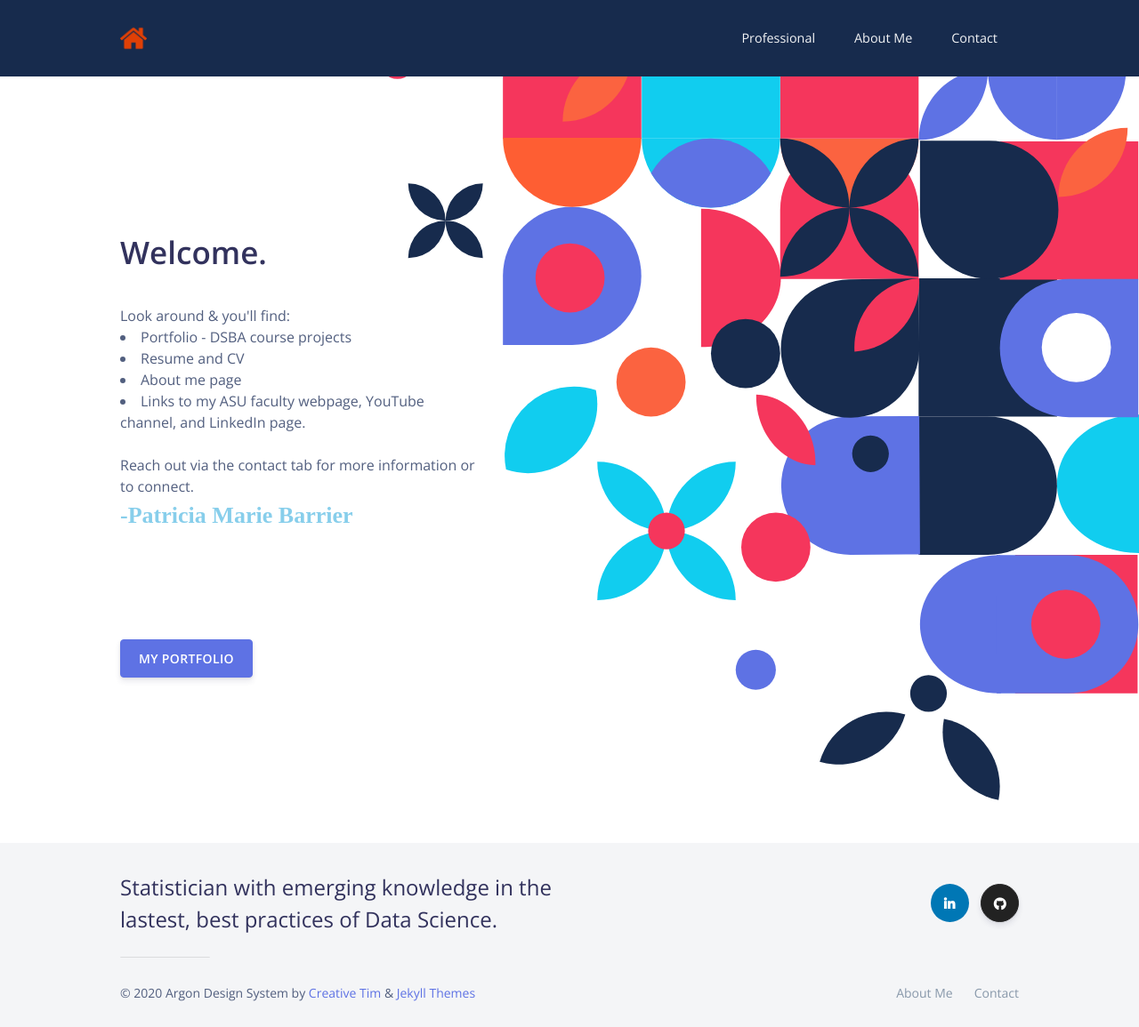
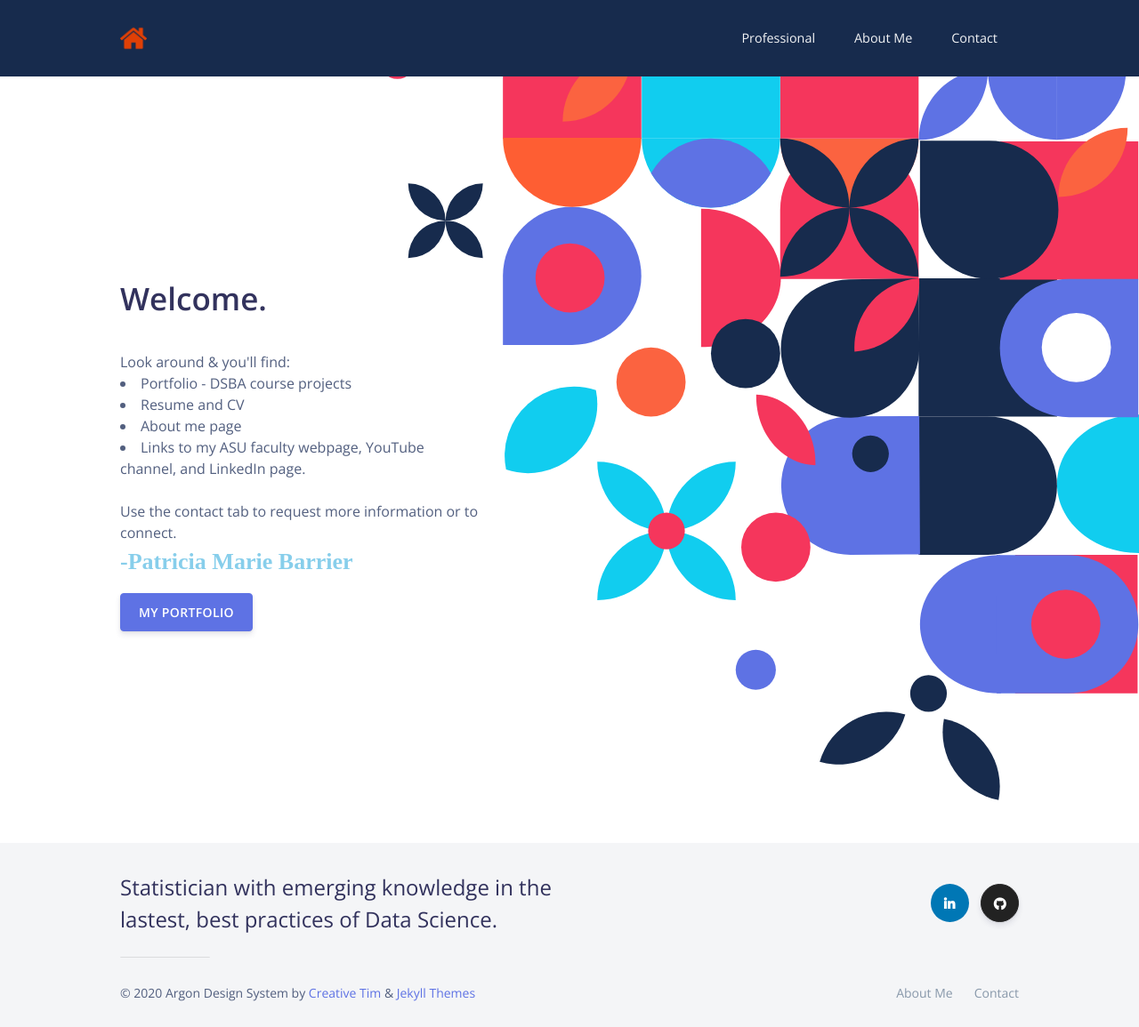
Before and after one commit to patriciamariebarrier/patriciamariebarrier.github.io, a Jekyll site: the page built from index.html, in a window 1280 px wide. Shown: the whole page at 89% size. Built offline with Jekyll 4.4.1, drawn with Linux system fonts in a browser that asks for light colours; nearby versions of some CDN libraries.

Commit message:
Update home-sample.html

```diff
--- a/_includes/home-sample.html
+++ b/_includes/home-sample.html
@@ -4,7 +4,7 @@
     <div class="container">
       <div class="row">
         <div class="col-lg-5 col-md-7 mr-auto text-left d-flex justify-content-center flex-column">
-          <h3 class="display-3"><br>Welcome. </h3><br><class="lead mt-0">Look around & you'll find:
+          <h3 class="display-3"><br>Welcome. </h3><br><class="lead mt-0">Look around & you'll find:<br>
 <li>Portfolio - DSBA course projects <br>
 <li>Resume and CV <br>
 <li>About me page<br>
@@ -12,11 +12,9 @@
 
   <br>
 <br>
-   <class="lead mt-0">Reach out via the contact tab for more information or to connect.
+   <class="lead mt-0">Use the contact tab to request more information or to connect.
      <h3 class="display-4"><font face="Lucida Calligraphy, Lucida Handwriting, WhisperWrite, Brush Script MT" color=skyblue>-Patricia Marie Barrier</font></h4>
-          <br><br><br>
-     <br>
-        </p>
+            </p>
 
             <div class="buttons">
             <a href="/blog" class="btn btn-primary">
```
